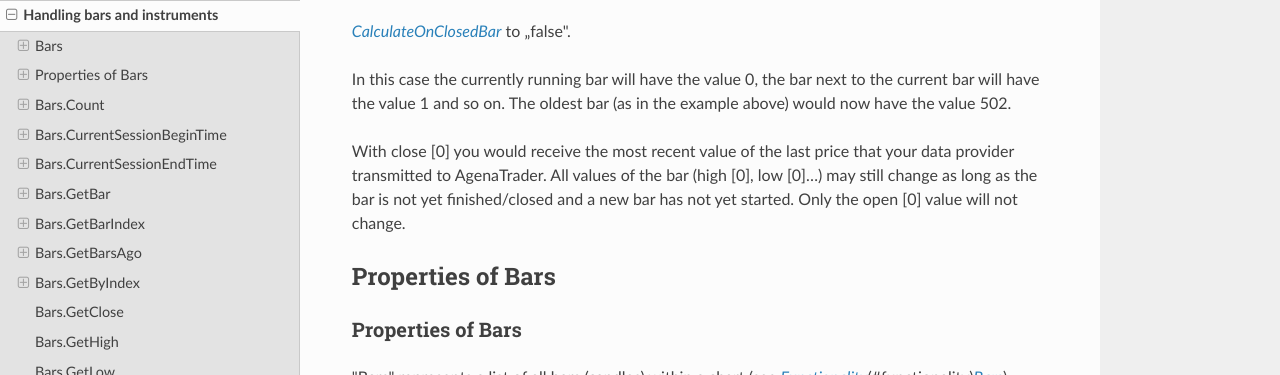
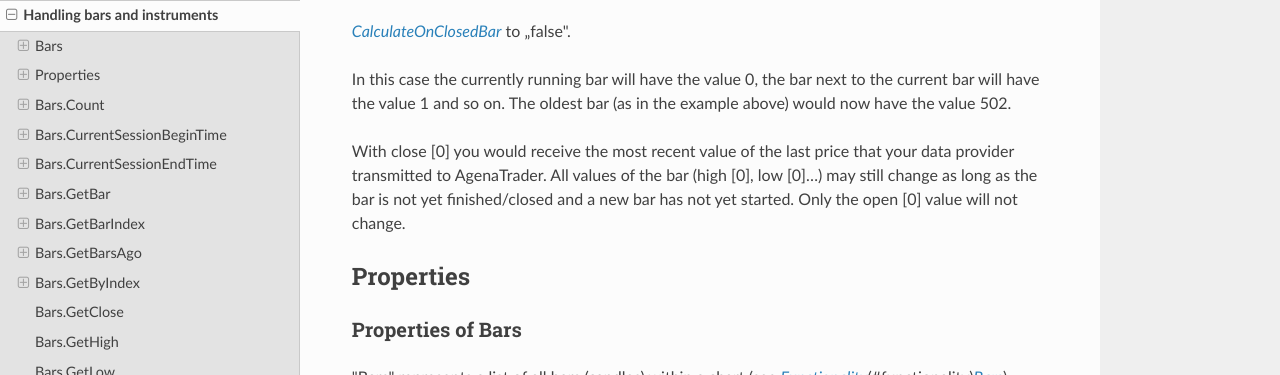
Before and after one commit to AgenaTrader/AgenaScript-documentation, an MkDocs documentation site: the page built from sources/handling_bars_and_instruments.md, in a window 1280 px wide and 900 px high, scrolled down 1398 px. Shown: the top 375 px of the window. Built offline with MkDocs 1.6.1, drawn with Linux system fonts in a browser that asks for light colours; nearby versions of some CDN libraries; old or Windows-style settings are respelled for this version of MkDocs.

Commit message:
Update handling_bars_and_instruments.md

```diff
--- a/sources/handling_bars_and_instruments.md
+++ b/sources/handling_bars_and_instruments.md
@@ -44,7 +44,7 @@ In this case the currently running bar will have the value 0, the bar next to th
 
 With close \[0\] you would receive the most recent value of the last price that your data provider transmitted to AgenaTrader. All values of the bar (high \[0\], low \[0\]…) may still change as long as the bar is not yet finished/closed and a new bar has not yet started. Only the open \[0\] value will not change.
 
-## Properties of Bars
+## Properties
 ### Properties of Bars
 "Bars" represents a list of all bars (candles) within a chart (see [*Functionality*](#functionality)(#functionality)[*Bars*](#bars)).
 
```
